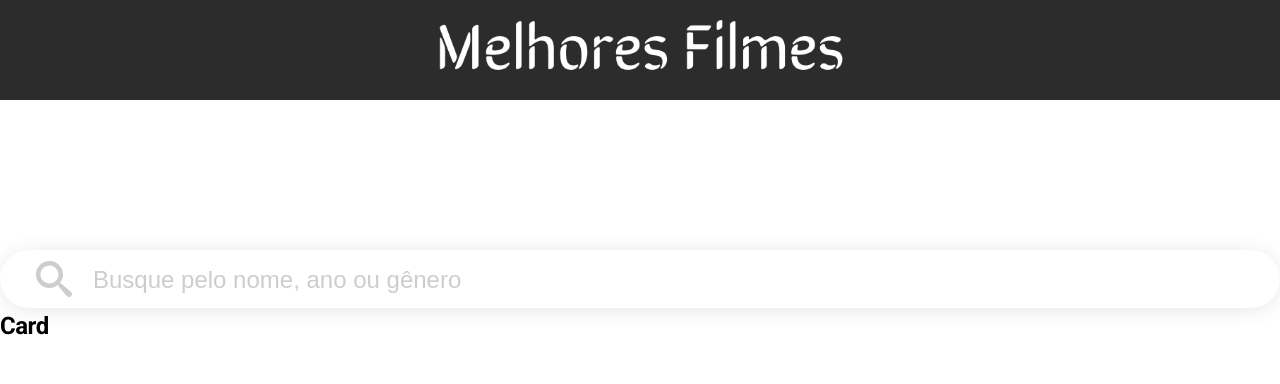
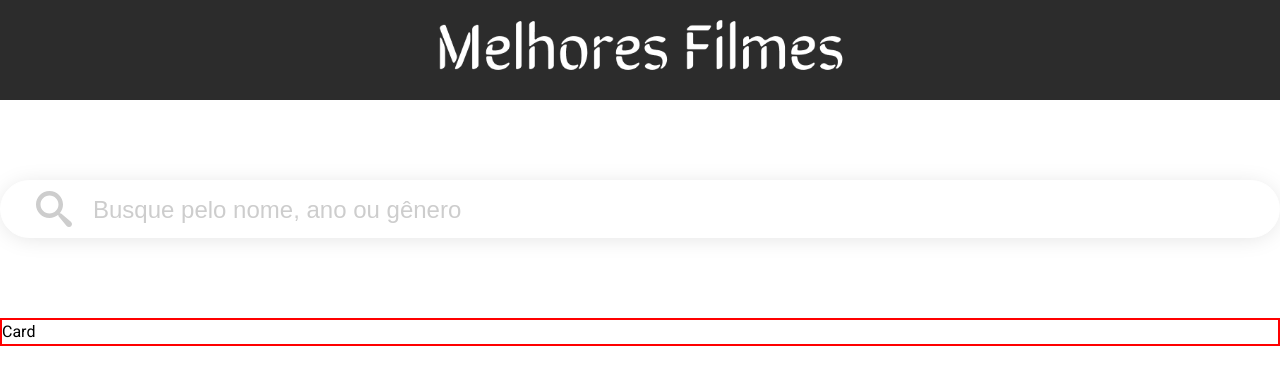
Before and after one commit to besopmac/cubos-academy-test, a React (Vite) app: page / in a window 1280 px wide. Shown: the top 384 px of the page. Built offline with nearby package versions, Linux system fonts and the light colour scheme.

Commit message:
fix(component): remaking the card structure

```diff
--- a/src/components/Card/index.tsx
+++ /dev/null
@@ -1,3 +0,0 @@
-export const Card = () => {
-  return <h2>Card</h2>;
-};
--- a/src/components/Card/styles.ts
+++ /dev/null
@@ -1 +0,0 @@
-import styled from 'styled-components';
--- /dev/null
+++ b/src/components/MovieCard/index.tsx
@@ -0,0 +1,5 @@
+import { Card } from './styles';
+
+export const MovieCard = () => {
+  return <Card>Card</Card>;
+};
--- /dev/null
+++ b/src/components/MovieCard/styles.ts
@@ -0,0 +1,6 @@
+import styled from 'styled-components';
+
+export const Card = styled.div`
+  width: 100%;
+  border: 2px solid red;
+`;
--- a/src/components/Search/styles.ts
+++ b/src/components/Search/styles.ts
@@ -1,6 +1,8 @@
 import styled from 'styled-components';
 
 export const SearchInput = styled.div`
+  margin-bottom: 80px;
+
   &.withIcon {
     position: relative;
   }
@@ -8,11 +10,11 @@ export const SearchInput = styled.div`
   .searchIcon {
     top: 50%;
     left: 36px;
+    width: 36px;
+    height: 36px;
+    fill: var(--gray);
     position: absolute;
     transform: translateY(-50%);
-    fill: var(--gray);
-    height: 36px;
-    width: 36px;
   }
 `;
 
--- a/src/globalStyles.ts
+++ b/src/globalStyles.ts
@@ -49,7 +49,7 @@ export const Wrapper = styled.section`
 export const Container = styled.div`
   width: 100%;
   margin: 0 auto;
-  padding: 150px 0;
+  padding: 80px 0;
   max-width: 1280px;
 
   @media screen and (max-width: 960px) {
--- a/src/pages/List.tsx
+++ b/src/pages/List.tsx
@@ -1,6 +1,6 @@
-import { Card } from '../components/Card';
 import { Header } from '../components/Header';
 import { Search } from '../components/Search';
+import { MovieCard } from '../components/MovieCard';
 import { Wrapper, Container } from '../globalStyles';
 
 export function List() {
@@ -9,7 +9,7 @@ export function List() {
       <Header />
       <Container>
         <Search />
-        <Card />
+        <MovieCard />
       </Container>
     </Wrapper>
   );
```
